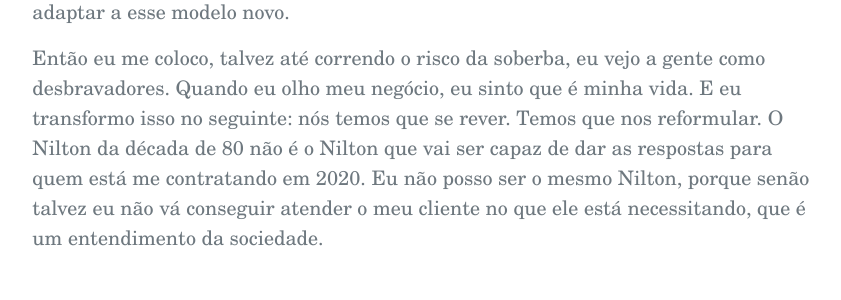
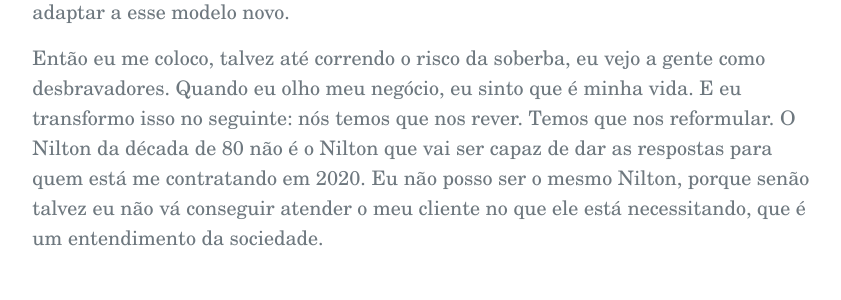
Before and after one commit to pindograma/pindograma.github.io, a Jekyll site: the page built from _posts/2020-09-07-nilton.md, in a window 1280 px wide and 900 px high, scrolled down 3999 px. Shown: the part 215-515 px from the top of the window, without its empty margins (213-1054 px from the left). Built offline with Jekyll 4.4.1, drawn with Linux system fonts in a browser that asks for light colours.

```diff
--- a/_posts/2020-09-07-nilton.md
+++ b/_posts/2020-09-07-nilton.md
@@ -137,7 +137,7 @@
 
 Então eu me coloco, talvez até correndo o risco da soberba, eu vejo a gente
 como desbravadores. Quando eu olho meu negócio, eu sinto que é minha vida. E eu
-transformo isso no seguinte: nós temos que se rever. Temos que nos reformular.
+transformo isso no seguinte: nós temos que nos rever. Temos que nos reformular.
 O Nilton da década de 80 não é o Nilton que vai ser capaz de dar as respostas
 para quem está me contratando em 2020. Eu não posso ser o mesmo Nilton, porque
 senão talvez eu não vá conseguir atender o meu cliente no que ele está
```
Also changed, not shown: other parts of _posts/2020-09-07-nilton.md (+1 -1 lines).
